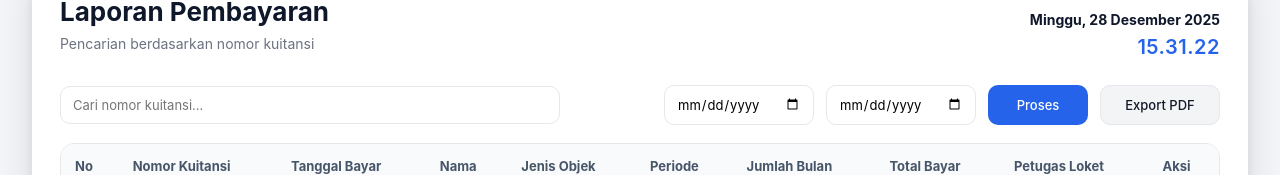
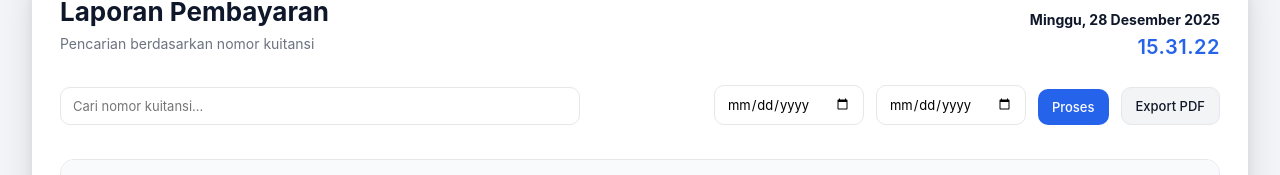
Before and after one commit to AryaBhimasena/sipa, a Next.js app: page /laporan in a window 1280 px wide. Shown: the part 188-363 px from the top of the page. Built offline with nearby package versions, Linux system fonts and the light colour scheme; no server answers; sample sign-in values are in the browser's storage.

Commit message:
Fix Button Laporan

```diff
--- a/src/styles/pages/laporan.css
+++ b/src/styles/pages/laporan.css
@@ -7,27 +7,30 @@
 /* ================= FILTER BAR ================= */
 .laporan-filter {
   display: flex;
-  justify-content: space-between; /* kiri & kanan nempel ujung */
-  align-items: center;
-  gap: 16px;
+  justify-content: space-between; /* kiri vs kanan */
+  align-items: flex-end;          /* sejajar bawah (lebih rapi untuk input) */
   width: 100%;
+  gap: 24px;
+  margin-bottom: 16px;
 }
 
 /* KIRI */
 .laporan-filter-left {
+  flex: 1;                        /* ambil sisa ruang */
   display: flex;
   align-items: center;
 }
 
-/* SEARCH WIDTH BIAR SEJAJAR TABEL */
 .laporan-filter-left input {
-  width: 500px; /* sesuaikan dengan kolom tabel */
+  width: 100%;
+  max-width: 520px;               /* sejajar tabel, tapi fleksibel */
 }
 
 /* KANAN */
 .laporan-filter-controls {
   display: grid;
-  grid-template-columns: 150px 150px 100px 120px;
+  grid-template-columns: 150px 150px auto auto;
+  align-items: end;
   gap: 12px;
 }
 
```
